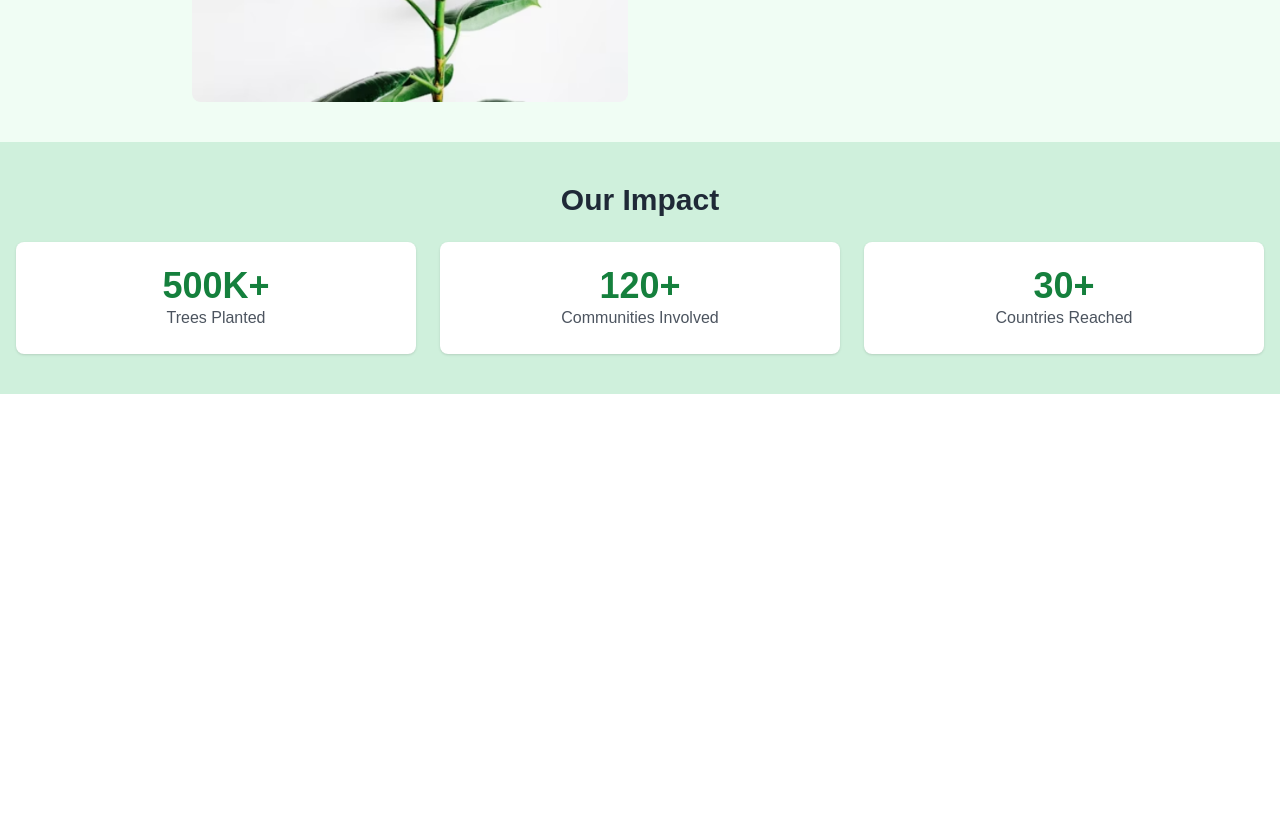
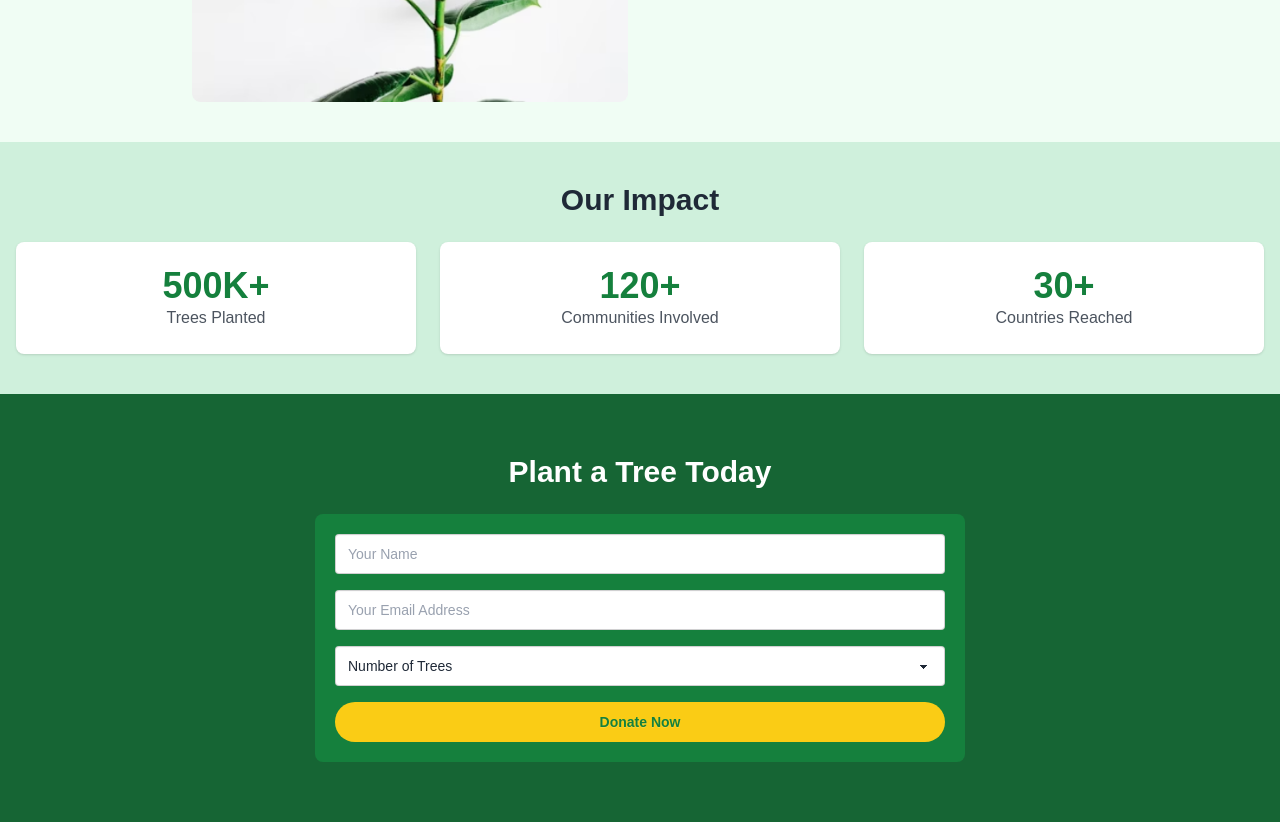
Before and after one commit to rakibhasan1868/Assignment-6-Green-Earth, a plain HTML site: page index.html in a window 1280 px wide. Shown: the part 1040-1862 px from the top of the page. Before the commit the page ends 1434 px from the top, so only its background shows below. Drawn offline with nearby package versions, Linux system fonts and the light colour scheme.

Commit message:
Plant a Tree Today Section added

```diff
--- a/index.html
+++ b/index.html
@@ -156,6 +156,27 @@
             </div>
         </section>
 
+        <!-- Plant a Tree Today Section -->
+
+        <section class="py-15 px-4 bg-[#166534]">
+            <h2 class="text-center text-3xl text-white font-semibold mb-6">Plant a Tree Today</h2>
+            <form action="#" class="w-full max-w-[650px] mx-auto p-5 rounded-lg bg-[#15803d] space-y-4">
+                <input type="text" placeholder="Your Name"
+                    class="input w-full focus:outline-0 focus:ring-0 placeholder-gray-400" />
+                <input type="email" placeholder="Your Email Address"
+                    class="input w-full focus:outline-0 focus:ring-0 placeholder-gray-400" />
+                <select class="select w-full focus:outline-0 focus:ring-0">
+                    <option value="">Number of Trees</option>
+                    <option value="1">1 Tree - $5</option>
+                    <option value="5">5 Tree - $25</option>
+                    <option value="10">10 Tree - $50</option>
+                </select>
+                <button type="submit"
+                    class="btn btn-block rounded-full bg-[#facc15] text-[#15803d] border-0 shadow-none hover:scale-105 transition-transform duration-100 ease-in-out cursor-pointer">Donate
+                    Now</button>
+            </form>
+        </section>
+
 
 
     </main>
```
